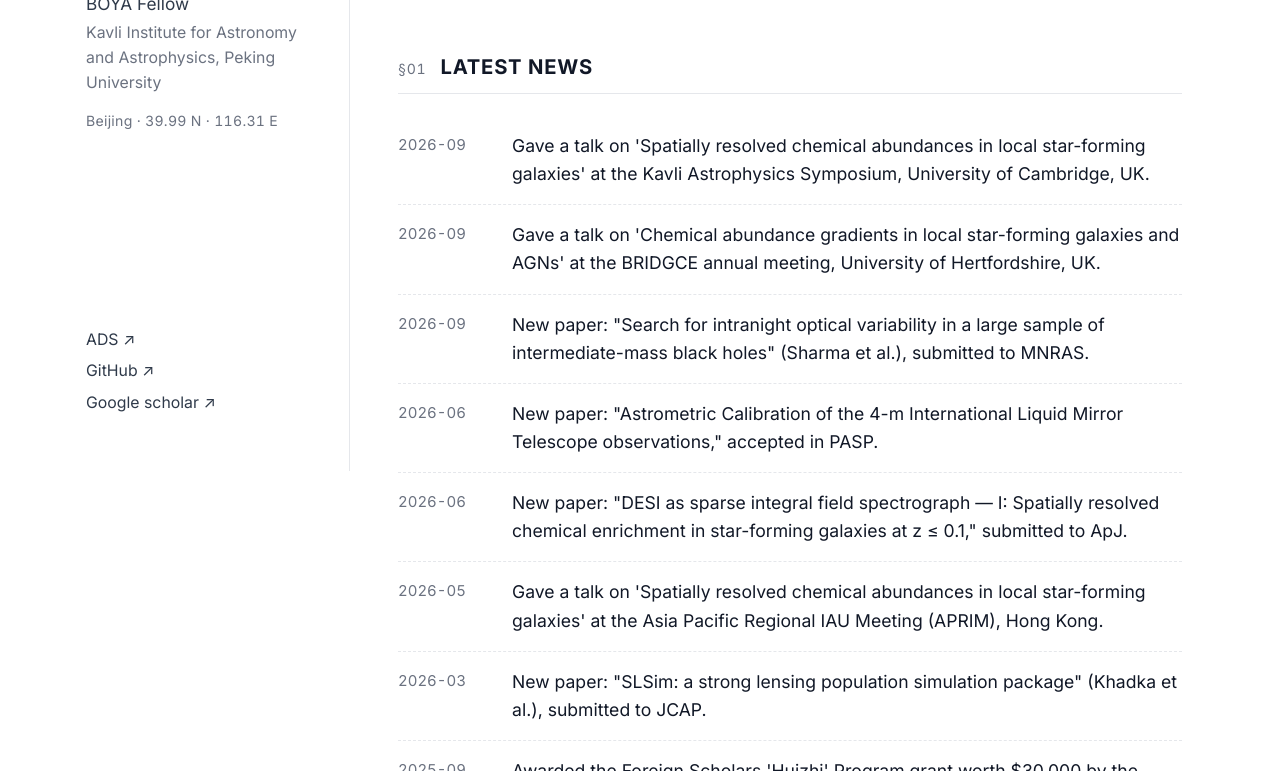
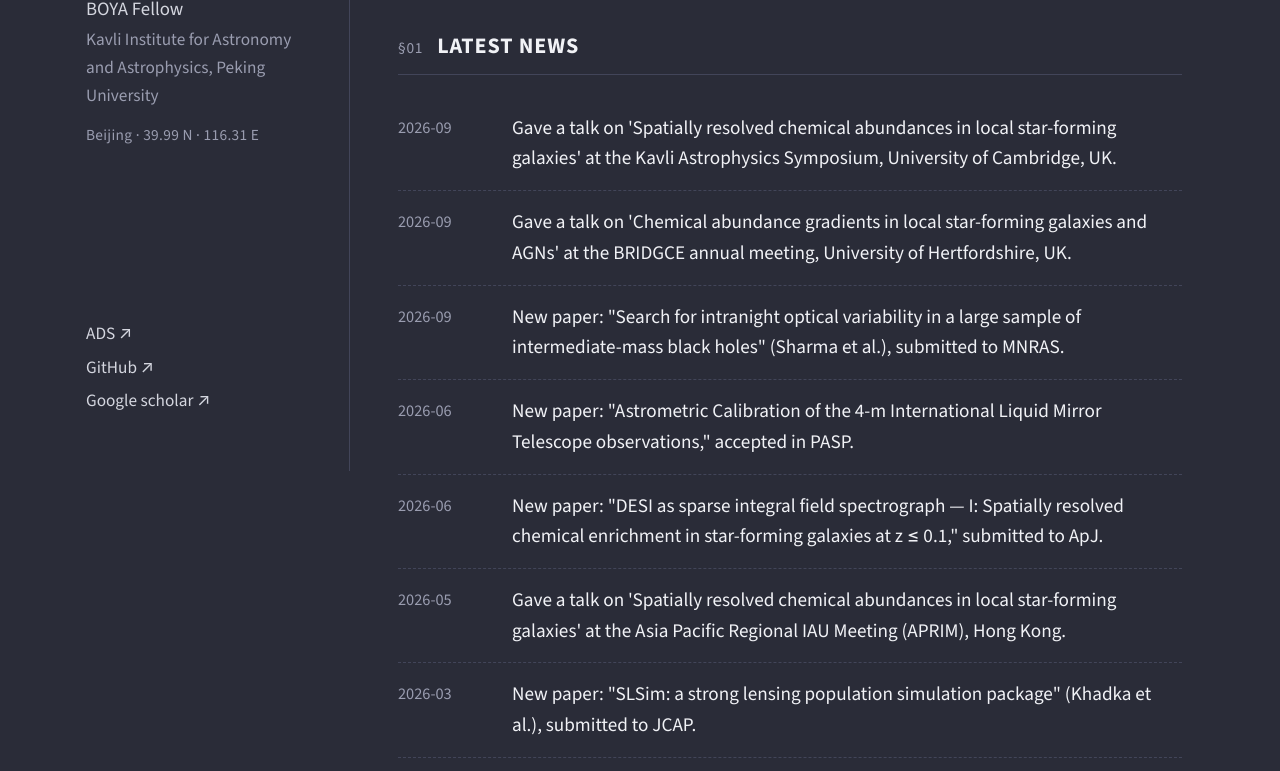
Before and after one commit to vibhorenegi/vibhorenegi.github.io, a plain HTML site: page index.html in a window 1280 px wide. Shown: the part 329-1100 px from the top of the page. Drawn offline with nearby package versions, Linux system fonts and the light colour scheme.

Commit message:
Switch to dark theme and Source Sans 3 at 120% size
Co-Authored-By: Claude Opus 5.5 <noreply@anthropic.com>

```diff
--- a/assets/styles.css
+++ b/assets/styles.css
@@ -1,35 +1,36 @@
 :root{
-  --paper:#ffffff;
-  --panel:#f9fafb;
-  --ink:#111827;
-  --ink-soft:#2f3a4a;
-  --muted:#6b7280;
-  --navy:#1d4ed8;
-  --navy-deep:#1e3a8a;
-  --gold:#6b7280;
-  --spectral:#1e40af;
-  --line:#e5e7eb;
+  --paper:#2a2c38;
+  --panel:#333647;
+  --ink:#f1f2f6;
+  --ink-soft:#d4d6df;
+  --muted:#9a9db0;
+  --navy:#8fb3ff;
+  --navy-deep:#c9d8ff;
+  --gold:#9a9db0;
+  --spectral:#b8ccff;
+  --line:#424559;
   --radius:4px;
+  color-scheme:dark;
 }
 *{box-sizing:border-box;}
-html{scroll-behavior:smooth; font-size:110%;}
+html{scroll-behavior:smooth; font-size:120%;}
 body{
   margin:0;
   background:var(--paper);
   color:var(--ink);
-  font-family:'Inter', -apple-system, sans-serif;
+  font-family:'Source Sans 3', -apple-system, sans-serif;
   line-height:1.6;
   font-optical-sizing:auto;
   -webkit-font-smoothing:antialiased;
 }
 h1,h2,h3{
-  font-family:'Inter', -apple-system, sans-serif;
+  font-family:'Source Sans 3', -apple-system, sans-serif;
   font-weight:700;
   letter-spacing:-.01em;
   color:var(--ink);
   margin:0;
 }
-.mono{font-family:'Inter', -apple-system, sans-serif; font-variant-numeric:tabular-nums;}
+.mono{font-family:'Source Sans 3', -apple-system, sans-serif; font-variant-numeric:tabular-nums;}
 a{color:var(--navy); text-decoration:none;}
 a:hover{color:var(--spectral); text-decoration:underline; text-underline-offset:3px;}
 a:focus-visible, button:focus-visible{outline:2px solid var(--navy); outline-offset:2px;}
--- a/index.html
+++ b/index.html
@@ -7,7 +7,7 @@
 <meta name="description" content="Personal academic website">
 <link rel="preconnect" href="https://fonts.googleapis.com">
 <link rel="preconnect" href="https://fonts.gstatic.com" crossorigin>
-<link href="https://fonts.googleapis.com/css2?family=Inter:opsz,wght@14..32,400..700&display=swap" rel="stylesheet">
+<link href="https://fonts.googleapis.com/css2?family=Source+Sans+3:wght@400..700&display=swap" rel="stylesheet">
 <link rel="stylesheet" href="assets/styles.css">
 </head>
 <body>
```
Also changed, not shown: about.html (+1 -1 lines), contact.html (+1 -1 lines), cv.html (+1 -1 lines), outside-research.html (+1 -1 lines), publications.html (+1 -1 lines), research.html (+1 -1 lines).
